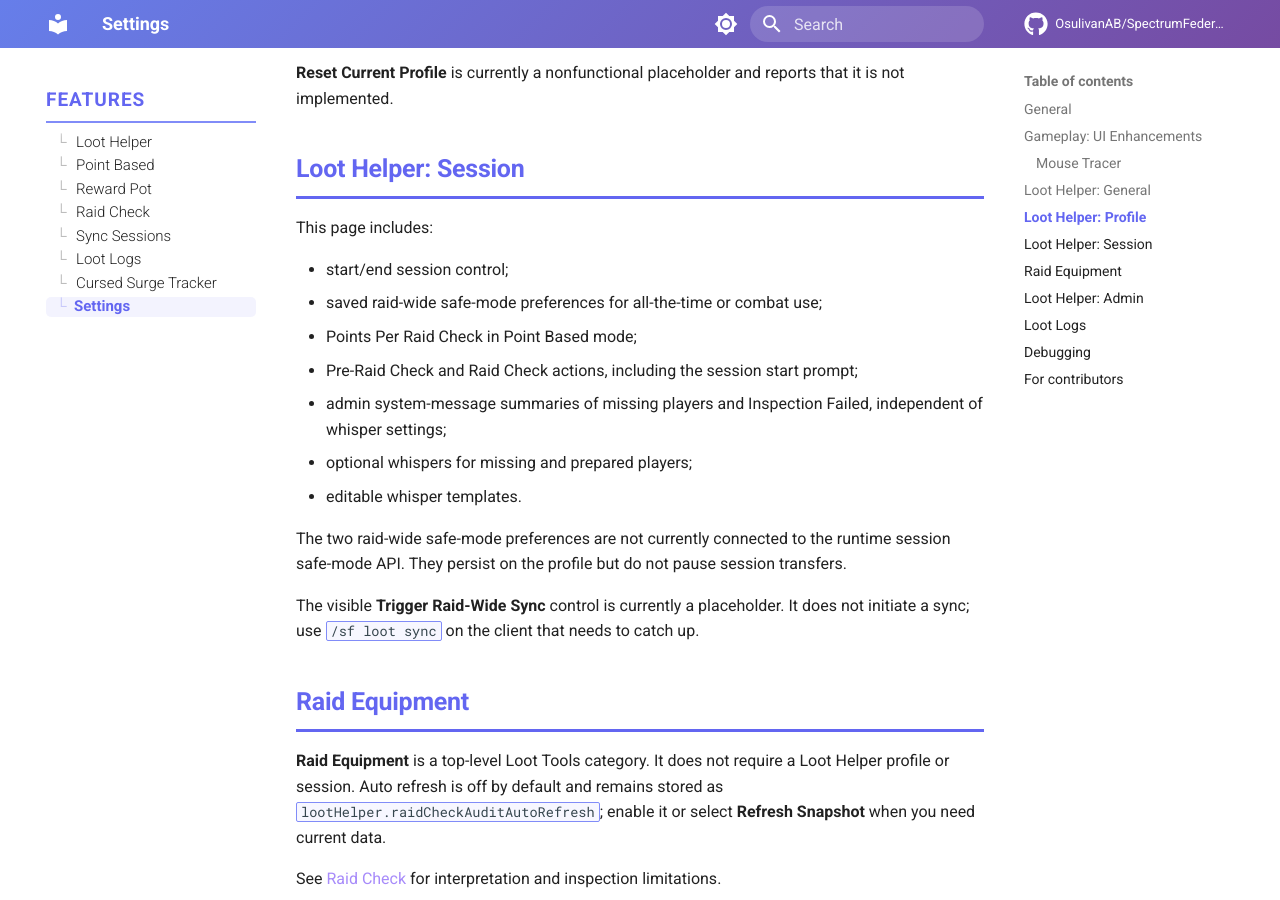
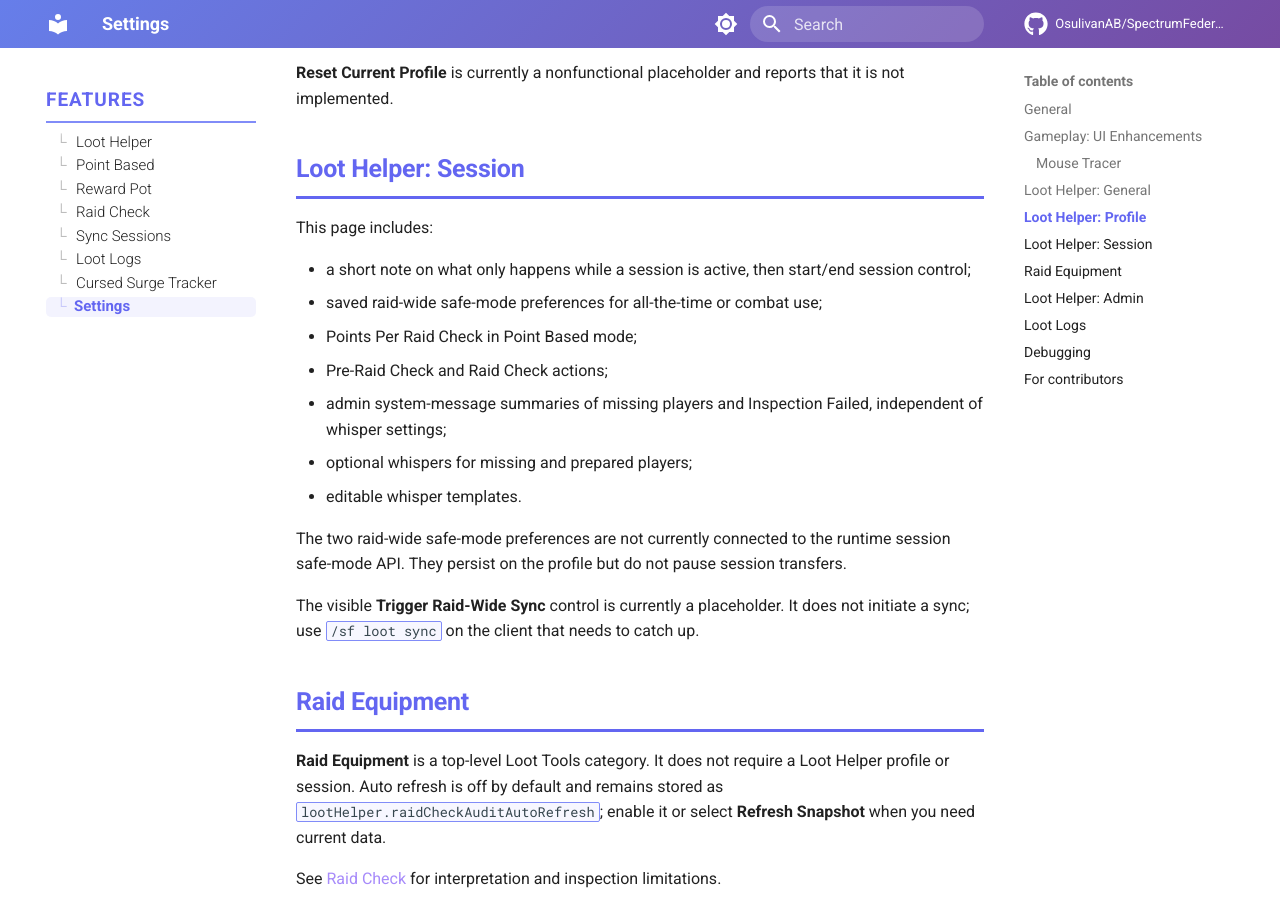
Before and after one commit to OsulivanAB/SpectrumFederation, an MkDocs documentation site: the page built from docs/settings-ui.md, in a window 1280 px wide and 900 px high, scrolled down 2779 px. Built offline with MkDocs 1.6.1 and Material for MkDocs 9.7.7, drawn with Linux system fonts in a browser that asks for light colours; comment, search, counter and statistics services are not loaded.

Commit message:
Clarify Session settings copy and drop unused Raid Check help.
Remove the Profile equipment-policy note and the Raid Check no-session prompt help. Put a short explanation above Session Control of what only happens while a session is active.

Co-authored-by: Anthony <OsulivanAB@users.noreply.github.com>

```diff
--- a/docs/settings-ui.md
+++ b/docs/settings-ui.md
@@ -77,10 +77,10 @@ Rename and profile-specific configuration are admin-only. Only the profile owner
 
 This page includes:
 
-- start/end session control;
+- a short note on what only happens while a session is active, then start/end session control;
 - saved raid-wide safe-mode preferences for all-the-time or combat use;
 - Points Per Raid Check in Point Based mode;
-- Pre-Raid Check and Raid Check actions, including the session start prompt;
+- Pre-Raid Check and Raid Check actions;
 - admin system-message summaries of missing players and Inspection Failed, independent of whisper settings;
 - optional whispers for missing and prepared players;
 - editable whisper templates.
```
Also changed, not shown: CHANGELOG.md (+5 -0 lines), README.md (+1 -1 lines), 3 other files.
